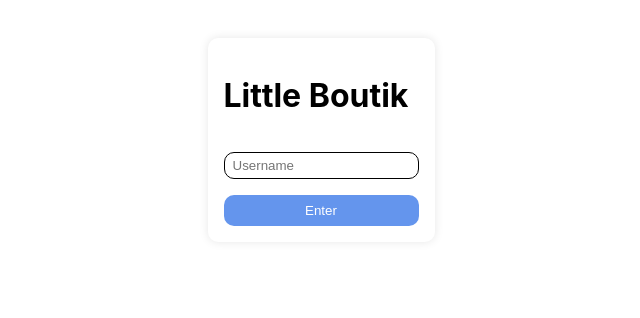
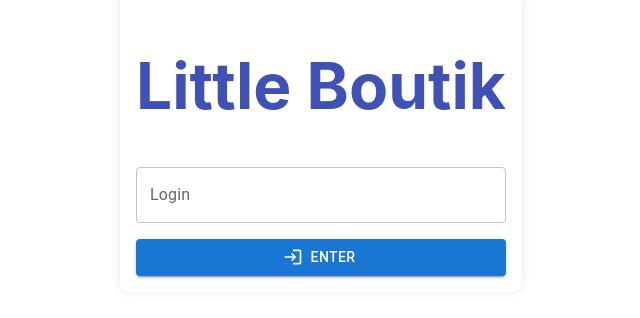
Before and after one commit to PennecStv/little-boutik, a React (Create React App) app in the folder frontend/: page / in a window 1280 px wide. Shown: the part 260-578 px from the top of the page, without its empty margins (319-959 px from the left). Built offline with nearby package versions, Linux system fonts and the light colour scheme.

Commit message:
feat: enhanced UI design for login

```diff
--- a/frontend/src/components/login/login.css
+++ b/frontend/src/components/login/login.css
@@ -1,8 +1,7 @@
 .login {
   padding: 1rem;
   display: flex;
-  flex-flow: column;
-  gap: 1rem;
+  flex-direction: column;
   align-self: center;
 
   background-color: white;
@@ -10,8 +9,16 @@
   box-shadow: 0 0 10px 0 rgba(0, 0, 0, 0.1);
 }
 
+.title {
+  font-size: 2rem;
+  font-weight: bold;
+  color: #3f51b5;
+  text-align: center;
+  margin-bottom: 1rem;
+}
+
 .inputs {
   display: flex;
-  flex-flow: column;
+  flex-direction: column;
   gap: 1rem;
 }
--- a/frontend/src/components/login/login.tsx
+++ b/frontend/src/components/login/login.tsx
@@ -1,6 +1,8 @@
 import React, { Component } from 'react';
 import { NavigateFunction, useNavigate } from 'react-router-dom';
 import './login.css';
+import { Button, TextField } from '@mui/material';
+import LoginIcon from '@mui/icons-material/Login';
 
 interface MyLoginProps {
   navigate: NavigateFunction;
@@ -30,18 +32,18 @@ class MyLogin extends Component<MyLoginProps, MyLoginState> {
     return (
       <div className='container login'>
         <div className="header">
-          <div className="text">
+          <div className="title">
             <h1>Little Boutik</h1>
           </div>
         </div>
         <div className="inputs">
-          <input
-            type="text"
-            placeholder="Username"
+          <TextField id="outlined-basic" label="Login" variant="outlined"
             value={this.state.username}
             onChange={this.handleChange}
           />
-          <button onClick={this.handleLogin}>Enter</button>
+          <Button variant="contained" onClick={this.handleLogin} startIcon={<LoginIcon />}>
+            Enter
+            </Button>
         </div>
       </div>
     );
```
